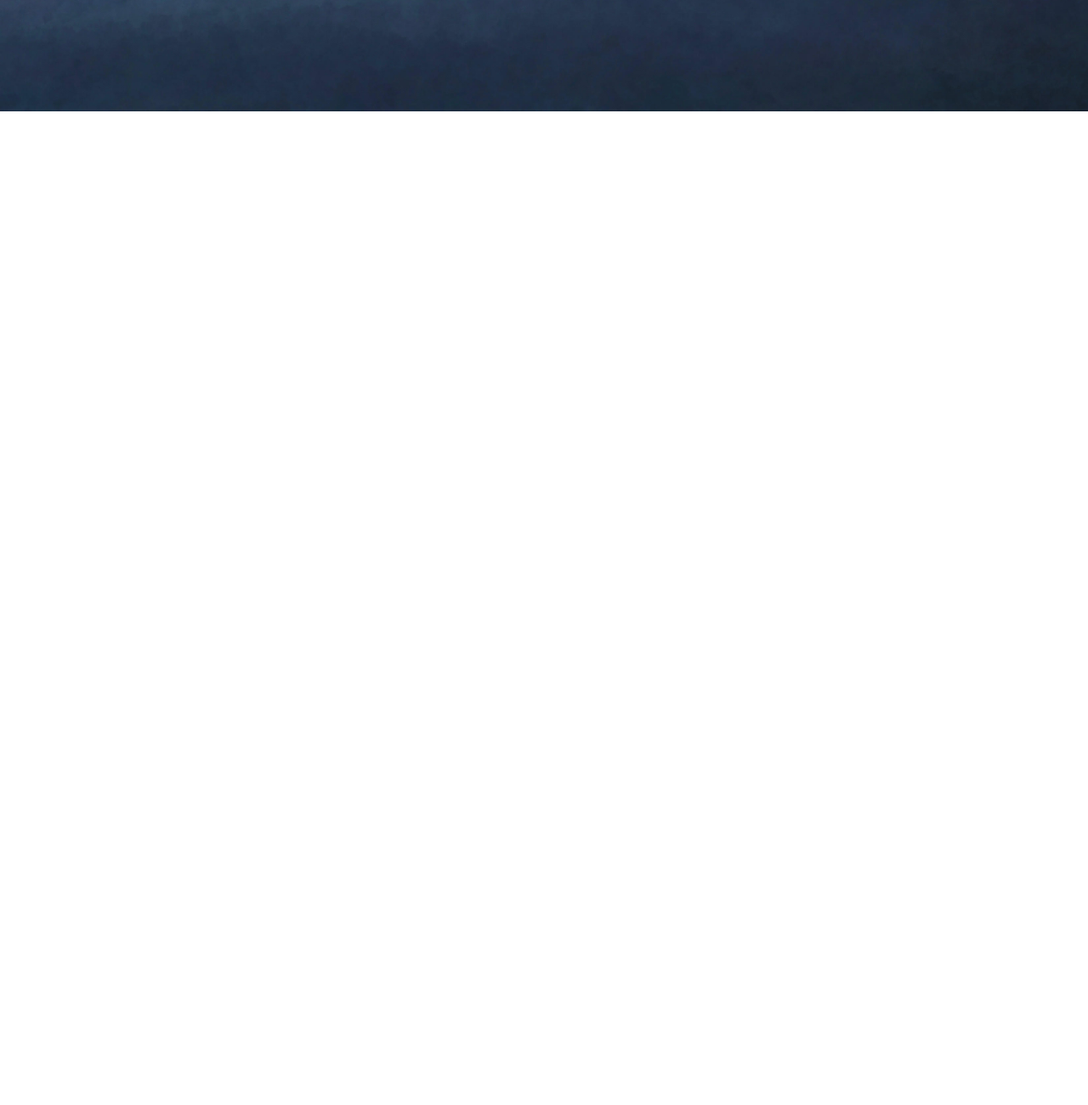
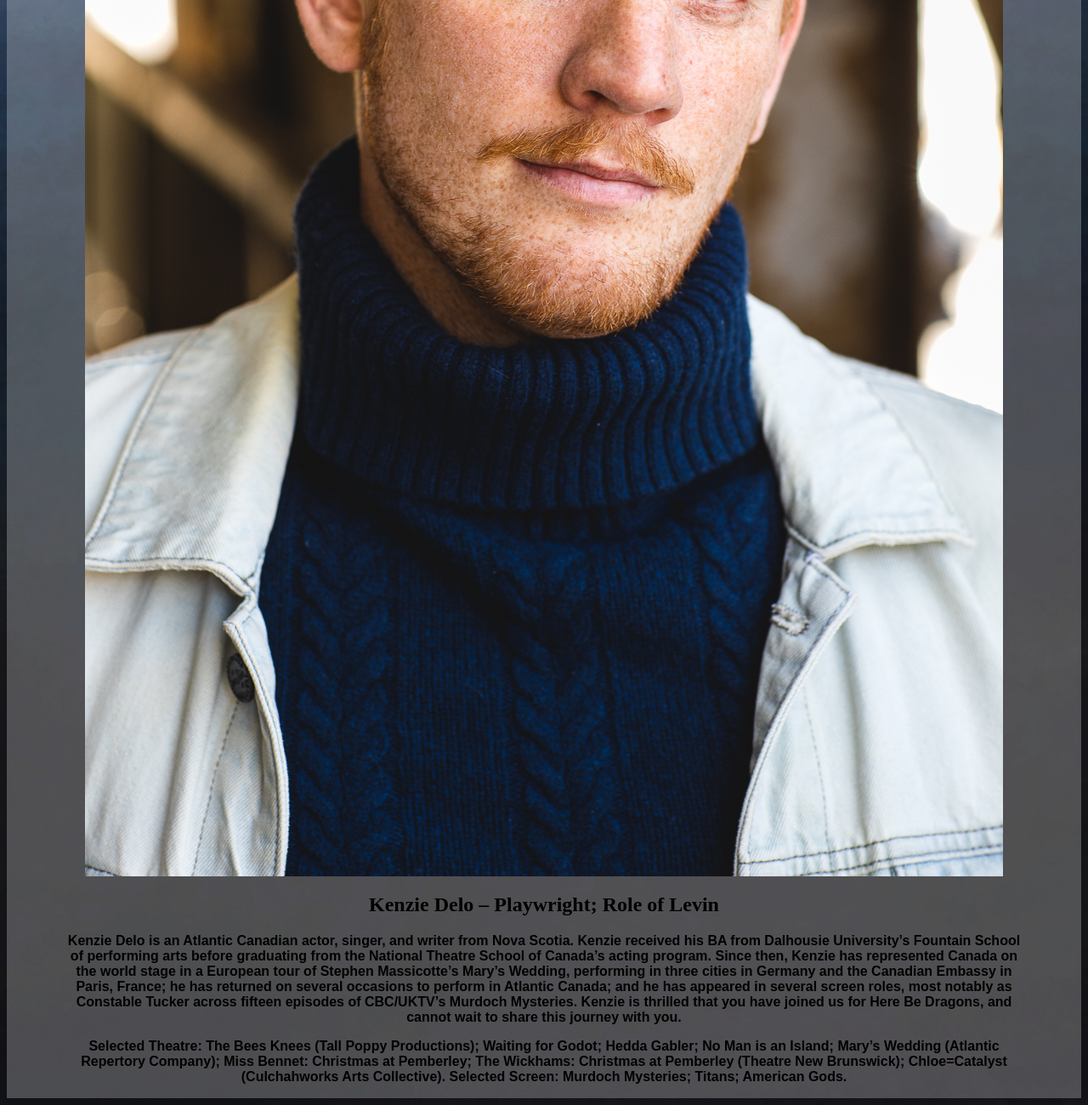
Before and after one commit to jackVanish/herebedragonsonstage, a plain HTML site: page about.html in a window 1280 px wide. Shown: the part 669-1969 px from the top of the page at 85% size. Before the commit the page ends 800 px from the top, so only its background shows below. Drawn offline with Linux system fonts and the light colour scheme.

Commit message:
Initial commit of 'about' content.

```diff
--- a/about.html
+++ b/about.html
@@ -4,4 +4,13 @@
 </head>
 
 <body>
+	<div class="mainContent">
+		<span class="contentPane"><img src="images/Delo_Kenzie-Headshot.jpg" /></span>
+		<span class="contentPane">
+			<h2>Kenzie Delo – Playwright; Role of Levin</h2>
+			<p>Kenzie Delo is an Atlantic Canadian actor, singer, and writer from Nova Scotia. Kenzie received his BA from Dalhousie University’s Fountain School of performing arts before graduating from the National Theatre School of Canada’s acting program. Since then, Kenzie has represented Canada on the world stage in a European tour of Stephen Massicotte’s Mary’s Wedding, performing in three cities in Germany and the Canadian Embassy in Paris, France; he has returned on several occasions to perform in Atlantic Canada; and he has appeared in several screen roles, most notably as Constable Tucker across fifteen episodes of CBC/UKTV’s Murdoch Mysteries. Kenzie is thrilled that you have joined us for Here Be Dragons, and cannot wait to share this journey with you.</p>
+
+			<p>Selected Theatre: The Bees Knees (Tall Poppy Productions); Waiting for Godot; Hedda Gabler; No Man is an Island; Mary’s Wedding (Atlantic Repertory Company); Miss Bennet: Christmas at Pemberley; The Wickhams: Christmas at Pemberley (Theatre New Brunswick); Chloe=Catalyst (Culchahworks Arts Collective). Selected Screen: Murdoch Mysteries; Titans; American Gods.<p>
+		</span>
+	</div>
 </body>
```
